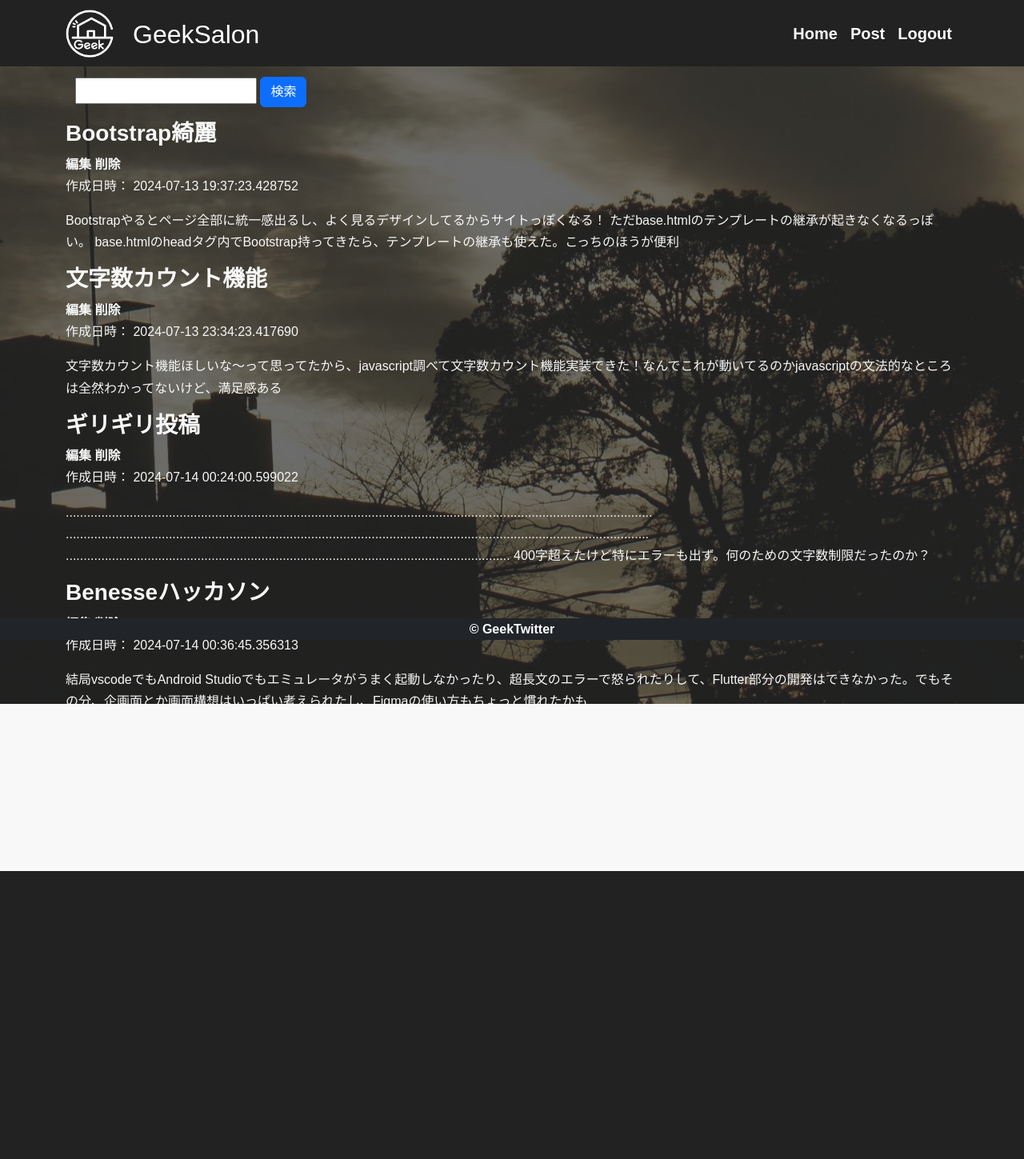
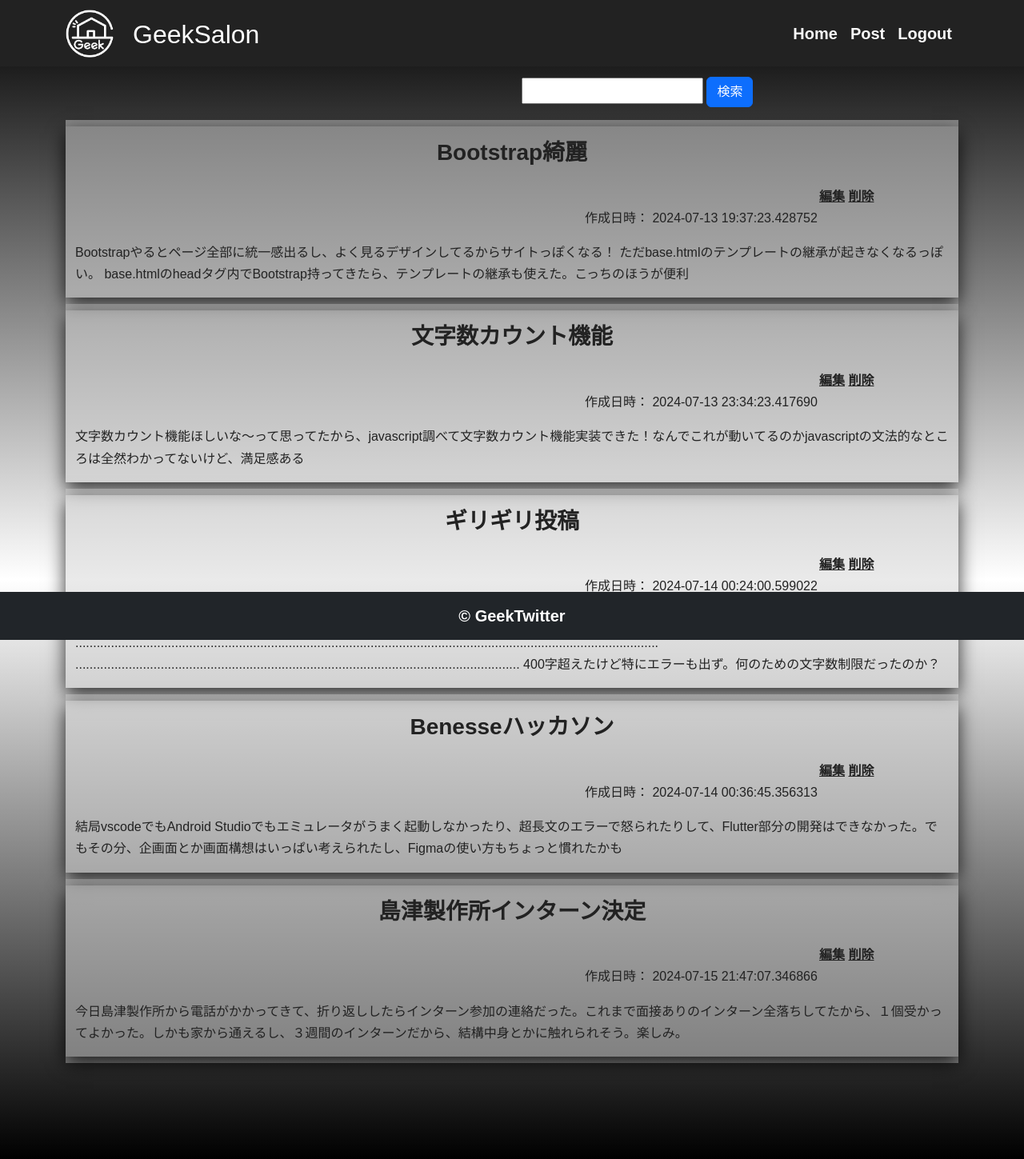
Before and after one commit to BannoTaichi/GeekTwitter, a Flask app: page /index in a window 1280 px wide. Shown: the whole page at 80% size. Before the commit the page ends 1089 px from the top, so only its background shows below. Run offline with Flask 3, Linux system fonts and the light colour scheme; a user stored in the database is signed in; data comes from the database, SQL or seed files in the repository; both versions use the stored data as it was after the commit; some libraries are stand-ins or nearby versions.

Commit message:
Change background

```diff
--- a/templates/base.html
+++ b/templates/base.html
@@ -12,19 +12,25 @@
             --primary: #0d6efd;
             --dark: rgb(34, 34, 34);
             --body: rgb(248, 248, 248);
+            --box-shadow: 0 8px 22px rgba(0, 0, 0, 0.8);
         }body{
-            /* padding-bottom: 27px; */
+            margin-bottom: 120px;
             padding-top: 80px;
             background-color: var(--body);
             font-family: "Sora", sans-serif;
             line-height: 1.7;
             color: var(--dark);
+            background: linear-gradient(black, white, black);
         }a, h3{
-            color: var(--body);
+            color: var(--dark);
             text-decoration: none;
             font-weight: 700;
+        }a{
+            text-decoration: underline;
+        }a:hover{
+            color: blue;
         }p{
-            color: var(--body);
+            color: var(--dark);
         }.navbar{
             background-color: var(--dark) !important;
         }.navbar .nav-link{
@@ -33,7 +39,8 @@
             font-weight: 700;
         }.vh-100{
             background-image: url(images/shadow.jpg);
-            background-position: center; background-size: cover;
+            background-position: center;
+            background-size: cover;
             background-attachment: fixed;
             width: 100%;
             position: relative;
@@ -49,7 +56,21 @@
             z-index: -1;
         }.form-label{
             font-weight: 700;
-            color: var(--body);
+            color: var(--dark);
+        }.card-effect{
+            box-shadow: var(--box-shadow);
+        }.post-box{
+            background-color: rgba(214, 214, 214, 0.5);
+        }.alert{
+            position: fixed;
+            margin-left: 30%;
+            text-align: center;
+            margin-top: 12%;
+            padding-top: 2%;
+            border-color: black;
+        }.footer{
+            padding: 1% 0;
+            font-size: 20px;
         }
     </style>
 </head>
@@ -79,13 +100,13 @@
         </div>
       </nav>
     <!-- body -->
-    <div class="body vh-100">
+    <!-- <div class="body vh-100"> -->
         {% block content %}
         {% endblock %}
     </div>
     <!-- footer -->
     <footer class="d-flex justify-content-center fixed-bottom bg-dark text-white">
-        <div><b>© GeekTwitter</b></div>
+        <div class="footer"><b>© GeekTwitter</b></div>
     </footer>
 </body>
 </html>
--- a/templates/create.html
+++ b/templates/create.html
@@ -1,12 +1,11 @@
 {% extends "base.html" %}
 {% block content %}
 
-<div class="vh-100">
 <div class="container">
     <form action="/create" method = "POST">
-          <br><label for = "title" class="form-label text-white">タイトル</label>
+        <br><label for = "title" class="form-label">タイトル</label>
         <input type="text" name = "title" class="form-control">
-          <br><label for="body" class="form-label text-white">内容</label>
+        <br><label for="body" class="form-label">内容</label>
         <textarea name="body" class="form-control" id="body" rows="5" oninput="countCharacters()"></textarea>
         <p><b>文字数：</b><span id="count">0</span></p>
         <script>
@@ -19,6 +18,5 @@
         <input type="submit" value="新規投稿" class="btn btn-primary">
     </form>
 </div>
-</div>
 
 {% endblock %}
--- a/templates/index.html
+++ b/templates/index.html
@@ -2,22 +2,32 @@
 {% block content %}
 
 <div class="container">
-    <div class="container">
+    <div class="row">
+        <div class="col-md-6"></div>
+        <div class="container col-md-6">
             <form method="POST">
                 <input type="text" name="search" class="form-label my-3">
                 <input type="submit" value="検索" class="btn btn-primary my-3">
-
             </form>
         </div>
+    </div>
     {% for post in posts %}
-    <article class="row">
-        <h3 class="containre text-left"><b>{{post.title}}</b></h3>
-        <div class="container text-right">
+    <article>
+        <div class="container py-2 post-box">
+            <div class="row card-effect">
+                <h3 class="text-center mx-auto py-3"><b>{{post.title}}</b></h3>
+                <div class="col-md-10"></div>
+                <div class="col-md-2 mx-auto">
                     <a href="/{{post.id}}/update" role = "button">編集</a>
                     <a href="/{{post.id}}/delete" role = "button">削除</a>
                 </div>
-        <p class="container ms-auto">作成日時： {{post.created_at}}</p>
-        <p class="container-left">{{post.body}}</p>
+                <div class="row">
+                    <div class="col-md-7"></div>
+                    <p class="col-md-5">作成日時： {{post.created_at}}</p>
+                </div>
+                <p class="container">{{post.body}}</p>
+            </div>
+        </div>
     </article>
 {% endfor %}
 </div>
```
Also changed, not shown: templates/login.html (+11 -9 lines), templates/signup.html (+12 -8 lines), instance/test.db. Lines whose indentation alone changed are shown as unchanged.
